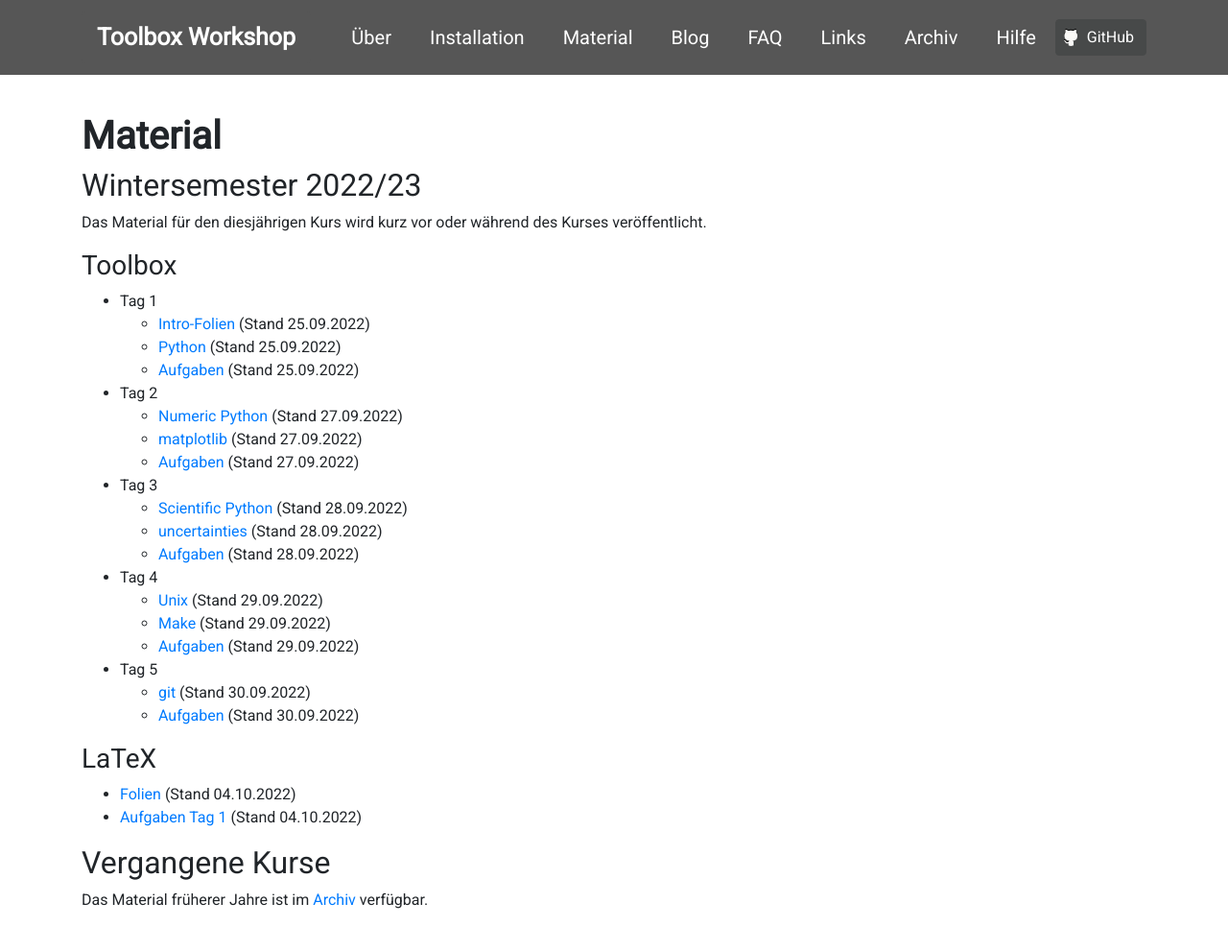
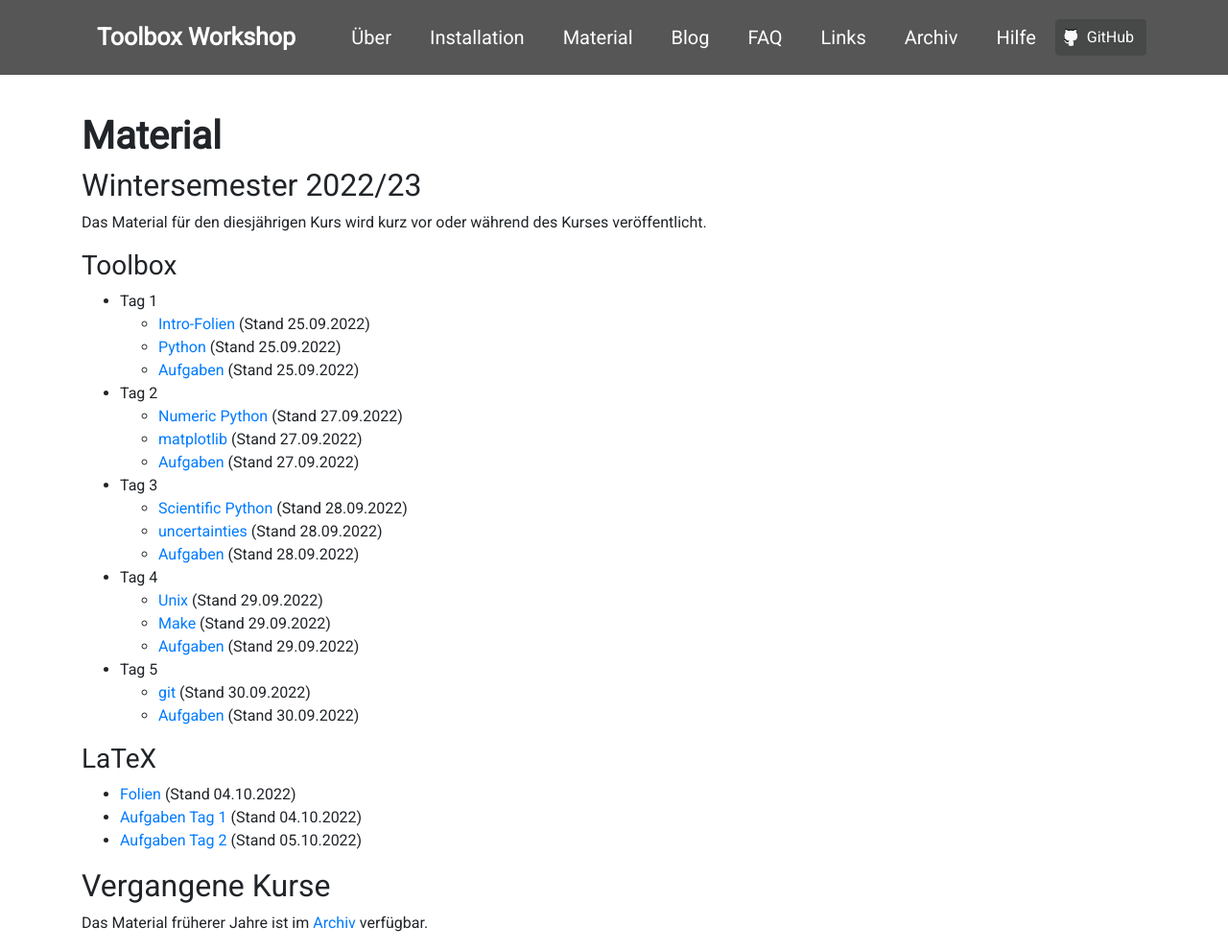
Before and after one commit to pep-dortmund/homepage-toolbox, a Jekyll site: the page built from notes.md, in a window 1280 px wide and 990 px high. Shown: the whole window at 96% size. Built offline with Jekyll 4.4.1, drawn with Linux system fonts in a browser that asks for light colours; nearby versions of some CDN libraries.

Commit message:
material latex day 2

```diff
--- a/notes.md
+++ b/notes.md
@@ -33,9 +33,9 @@ Kurses veröffentlicht.
 ### LaTeX
 - [Folien](files/archive/2022/latex.pdf) (Stand 04.10.2022)
 - [Aufgaben Tag 1](files/archive/2022/exercises-latex-1.zip) (Stand 04.10.2022)
+- [Aufgaben Tag 2](files/archive/2022/exercises-latex-2.zip) (Stand 05.10.2022)
 
 <!--
-- [Aufgaben Tag 2](files/archive/2022/exercises-latex-2.zip) (Stand 05.10.2022)
 - [Aufgaben Tag 3](files/archive/2022/exercises-latex-3.zip) (Stand 06.10.2022)
 - [Aufgaben Tag 4](files/archive/2022/exercises-latex-4.zip) (Stand 07.10.2022)
 - [LaTeX Vorlage für Protokolle](files/archive/2022/latex-template.zip) (Stand 07.10.2022)
```
